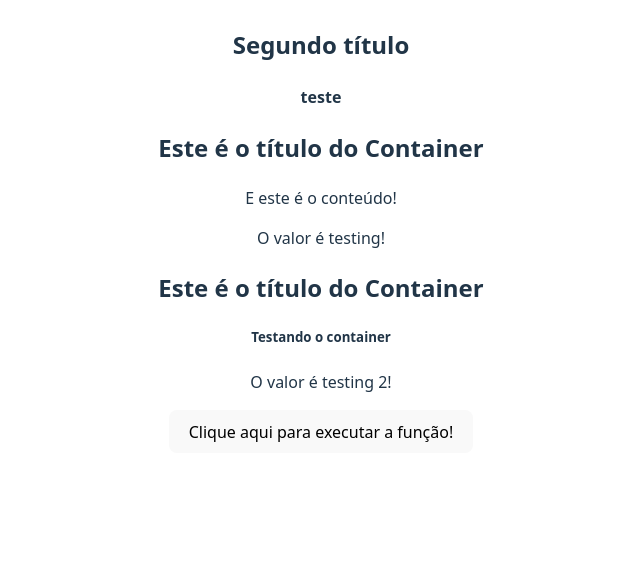
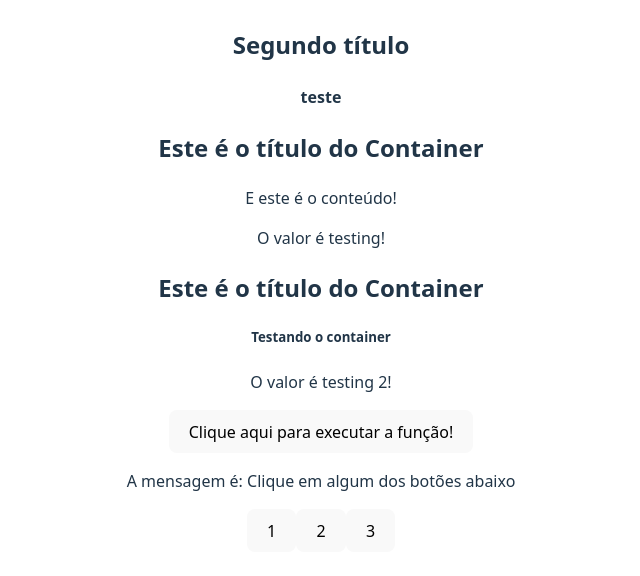
Before and after one commit to SilvaRDev/curso-react, a React (Vite) app in the folder 3-REACT-AVANCADO/react-avancado/: page / in a window 1280 px wide. Shown: the part 2859-3435 px from the top of the page, without its empty margins (319-959 px from the left). Built offline with nearby package versions, Linux system fonts and the light colour scheme.

Commit message:
Aula de statelift finalizada

```diff
--- /dev/null
+++ b/3-REACT-AVANCADO/react-avancado/components/ChangeMessageState.jsx
@@ -0,0 +1,13 @@
+const ChangeMessageState = ({ handleMessage }) => {
+  const messages = ['Oi', 'Olá', 'Oi, tudo bem?']
+
+  return (
+    <div>
+      <button onClick={() => handleMessage(messages[0])}>1</button>
+      <button onClick={() => handleMessage(messages[1])}>2</button>
+      <button onClick={() => handleMessage(messages[2])}>3</button>
+    </div>
+  )
+}
+
+export default ChangeMessageState
--- /dev/null
+++ b/3-REACT-AVANCADO/react-avancado/components/Message.jsx
@@ -0,0 +1,9 @@
+const Message = ({msg}) => {
+  return (
+    <div>
+      <p>A mensagem é: {msg}</p>
+    </div>
+  )
+}
+
+export default Message
--- a/3-REACT-AVANCADO/react-avancado/src/App.jsx
+++ b/3-REACT-AVANCADO/react-avancado/src/App.jsx
@@ -13,6 +13,8 @@
 import Fragments from '../components/Fragments'
 import Container from '../components/Container'
 import ExecuteFunction from '../components/ExecuteFunction'
+import Message from '../components/Message'
+import ChangeMessageState from '../components/ChangeMessageState'
 
 function App() {
   /* const name = 'Joaquim' */
@@ -24,9 +26,15 @@
     { id: 3, brand: 'Renault', color: 'Azul', newCar: false, km: 89865 },
   ]
 
-  const showMessage = () => (
+  const showMessage = () => {
     console.log('Essa é a minha função!')
-  )
+  }
+
+  const [message, setMessage] = useState('Clique em algum dos botões abaixo')
+
+  const handleMessage = (msg) => {
+    setMessage(msg)
+  }
 
   return (
     <>
@@ -75,6 +83,9 @@
       </Container>
       {/* EXECUTAR FUNÇÃO */}
       <ExecuteFunction myFunction={showMessage} />
+      {/* STATE LIFT */}
+      <Message msg={message} />
+      <ChangeMessageState handleMessage={handleMessage} />
     </>
   )
 }
```
